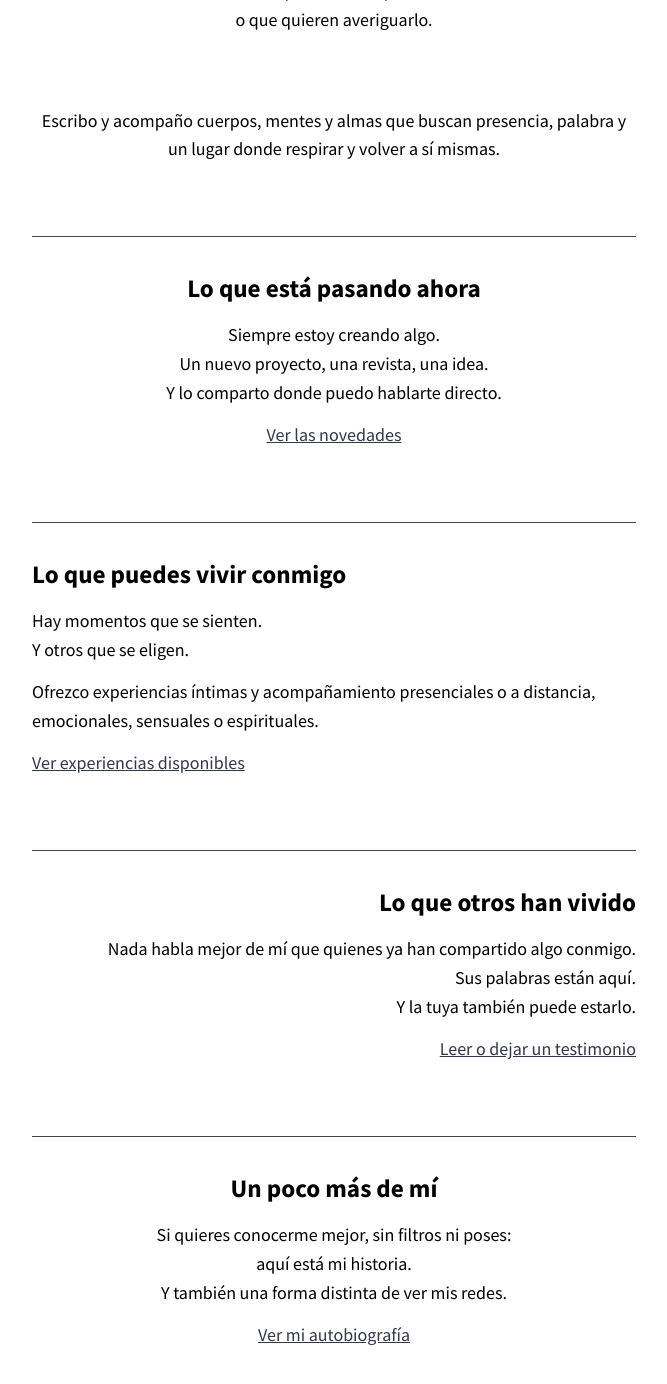
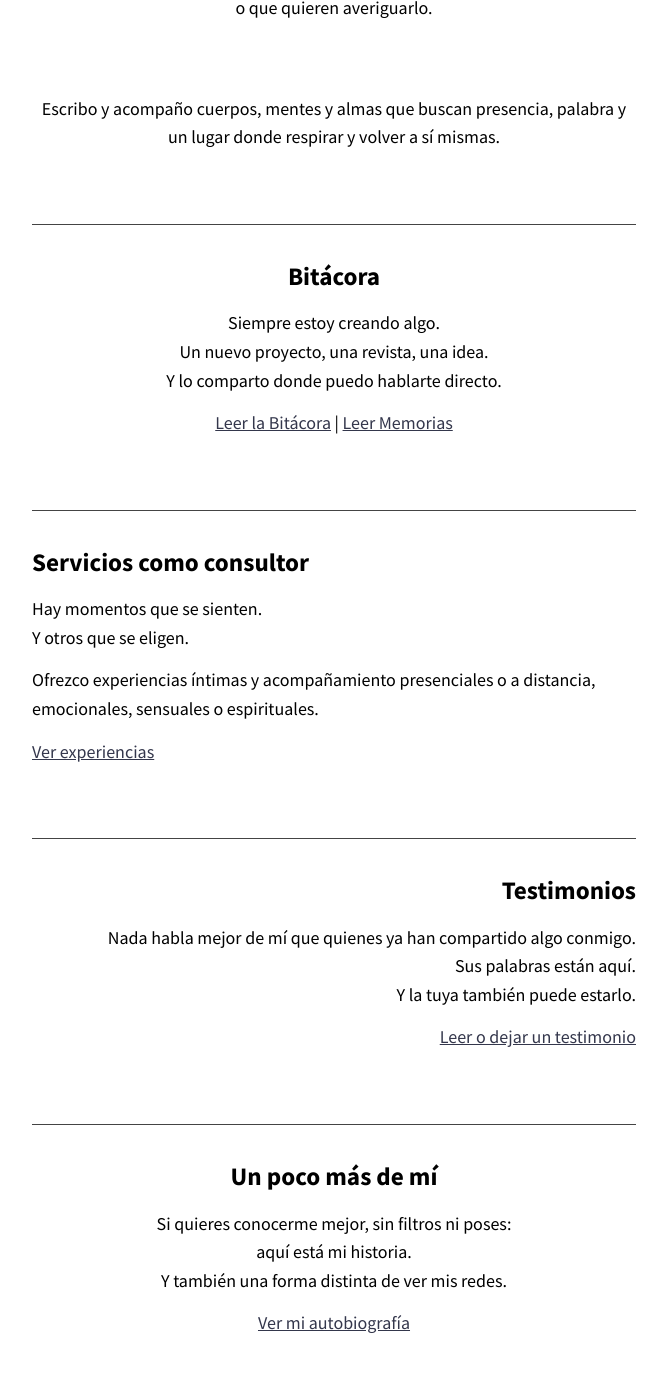
Before and after one commit to KajiiNarumi/iasuarezv, a Jekyll site: the page built from index.html, in a window 1280 px wide and 1400 px high, scrolled down 958 px. Shown: the top 1384 px of the window, without its empty margins (306-973 px from the left). Built offline with Jekyll 4.4.1, drawn with Linux system fonts in a browser that asks for light colours; nearby versions of some CDN libraries; the list of posts is cut into pages by our own code; some of the changed text lies outside the part shown.

Commit message:
Update index.html

```diff
--- a/index.html
+++ b/index.html
@@ -7,11 +7,15 @@ entries_layout: list
 ---
 
 
+---
+layout: default
+title: Consultor Personal
+---
+
 <main class="perfil">
 
   <section class="text-center">
-    <h1>Consultor Personal</h1>
-    <p class="enlaces">Vero | OnlyFans | Tumblr | Ko-fi</p>
+    <p class="enlaces"><a href="https://vero.co/iasuarezv">Vero</a> | <a href="https://onlyfans.com/iasuarezv">OnlyFans</a> | <a href="https://ko-fi.com/iasuarezv">Ko-fi</a></p>
   </section>
 
   <section class="text-left">
@@ -38,27 +42,27 @@ entries_layout: list
   </section>
 
   <section class="text-center bloque">
-    <h2>Lo que está pasando ahora</h2>
+    <h2>Bitácora</h2>
     <p>Siempre estoy creando algo.<br>
     Un nuevo proyecto, una revista, una idea.<br>
     Y lo comparto donde puedo hablarte directo.</p>
-    <p><a href="#">Ver las novedades</a></p>
+    <p><a href="/bitacora/">Leer la Bitácora</a> | <a href="/memorias/"> Leer Memorias</a></p>
   </section>
 
   <section class="text-left bloque">
-    <h2>Lo que puedes vivir conmigo</h2>
+    <h2>Servicios como consultor</h2>
     <p>Hay momentos que se sienten.<br>
     Y otros que se eligen.</p>
     <p>Ofrezco experiencias íntimas y acompañamiento presenciales o a distancia, emocionales, sensuales o espirituales.</p>
-    <p><a href="#">Ver experiencias disponibles</a></p>
+    <p><a href="/experiencias/">Ver experiencias</a></p>
   </section>
 
   <section class="text-right bloque">
-    <h2>Lo que otros han vivido</h2>
+    <h2>Testimonios</h2>
     <p>Nada habla mejor de mí que quienes ya han compartido algo conmigo.<br>
     Sus palabras están aquí.<br>
     Y la tuya también puede estarlo.</p>
-    <p><a href="#">Leer o dejar un testimonio</a></p>
+    <p><a href="/testimonios/">Leer o dejar un testimonio</a></p>
   </section>
 
   <section class="text-center bloque">
@@ -66,7 +70,7 @@ entries_layout: list
     <p>Si quieres conocerme mejor, sin filtros ni poses:<br>
     aquí está mi historia.<br>
     Y también una forma distinta de ver mis redes.</p>
-    <p><a href="#">Ver mi autobiografía</a></p>
+    <p><a href="/autobiografia/">Ver mi autobiografía</a></p>
   </section>
 
   <section class="text-left bloque">
```
